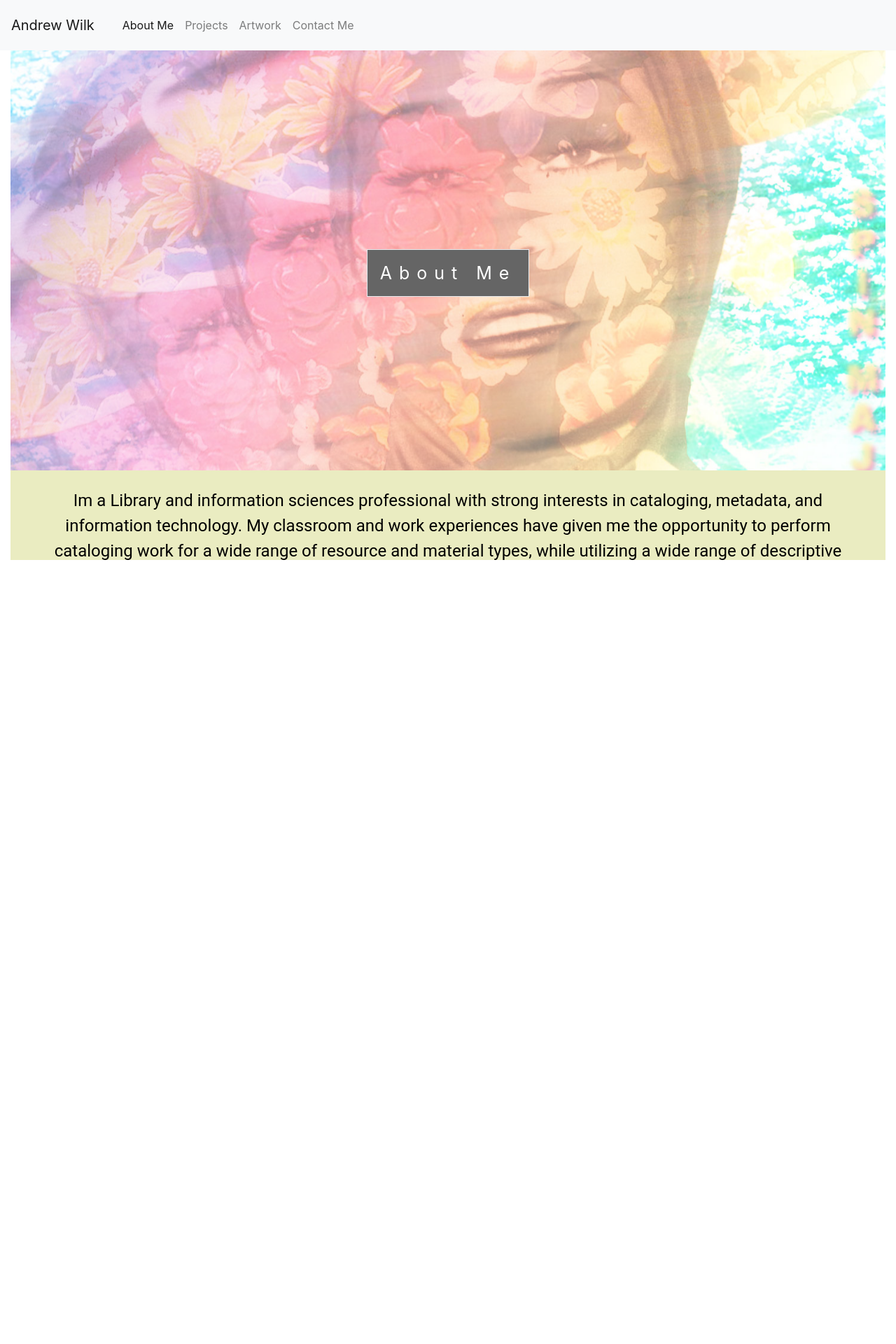
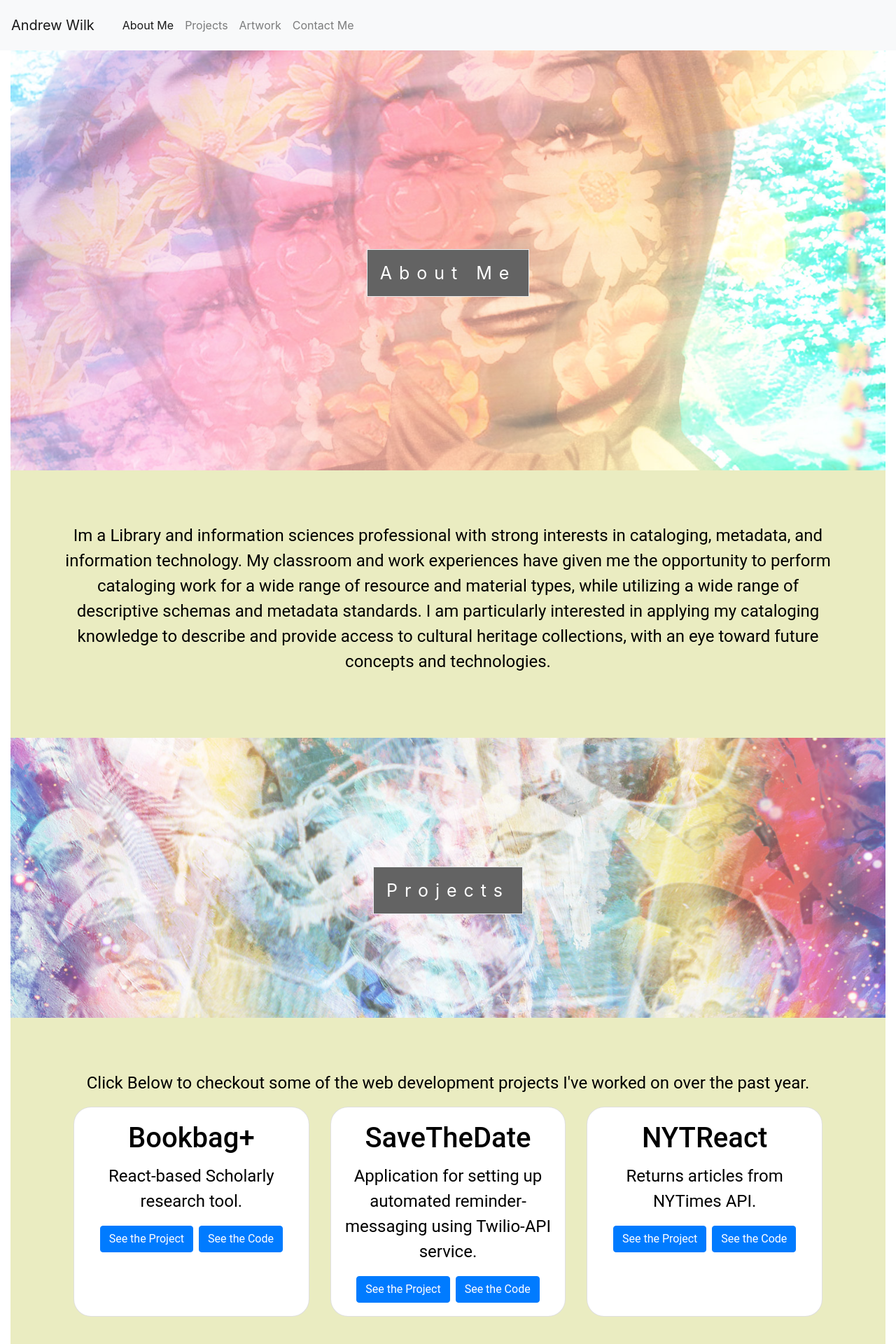
Before and after one commit to CatLibWilk/new-profile, a React (Create React App) app in the folder client/: page / in a window 1280 px wide. Shown: the top 1920 px of the page at 70% size. Before the commit the page ends 800 px from the top, so only its background shows below. Built offline with nearby package versions, Linux system fonts and the light colour scheme.

Commit message:
started scrolling work

```diff
--- a/client/src/App.css
+++ b/client/src/App.css
@@ -10,11 +10,11 @@
 body, html {
     height: 100%;
     margin: 0;
-    overflow-x: hidden;
   }
 
 .card {
   height: 300px;
+  border-radius: 25px;
 }
 
 .bg-image-1, .bg-image-2, .bg-image-3, .bg-image-4 {
@@ -65,15 +65,10 @@ body, html {
     font-size: 24px;
     font-family: Roboto;
     text-align: center;
-    padding: 25px 25px;
+    padding: 75px 75px;
     text-align: center;
   }
 
-
-
-#text-area-1 {
-  overflow-x: hidden;
-}
 @media only screen and (max-device-width: 1024px) {
   .bgimg-1, .bgimg-2, .bgimg-3 {
       background-attachment: scroll;
--- a/client/src/components/Navbar/Navbar.js
+++ b/client/src/components/Navbar/Navbar.js
@@ -4,19 +4,35 @@ import NavBtn from "../../components/NavBtn";
 class Navbar extends Component {
 
     handleClick = (type) => {
+        let tar = "";
         switch (type) {
+
             case "About Me":
-                console.log("about clicked");
+                tar = document.getElementById("text_area_1").getBoundingClientRect();
+
+                window.scrollTo({top: (tar.y - 350), behavior: 'smooth'});
+
                 break;
+
             case "Projects":
-                console.log("projects clicked");
+                tar = document.getElementById("text_area_2").getBoundingClientRect();
+
+                window.scrollTo({top: (tar.y - 30), behavior: 'smooth'});
+
                 break;
+
             case "Artwork":
-                console.log("Artwork clicked");
+                tar = document.getElementById("text_area_3").getBoundingClientRect();
+
+                window.scrollTo({top: (tar.y - 30), behavior: 'smooth'});
                 break;
+
             case "Contact Me":
-                console.log("Contact clicked");
+            tar = document.getElementById("text_area_4").getBoundingClientRect();
+
+            window.scrollTo({top: (tar.y - 30), behavior: 'smooth'});
                 break;
+
         }
     };
 
```
